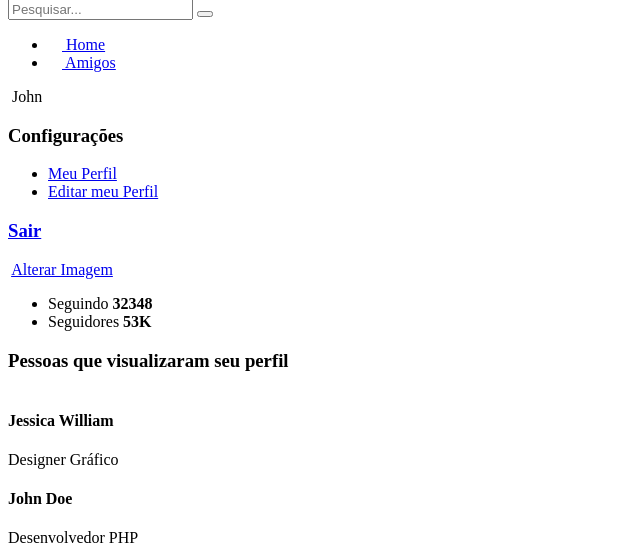
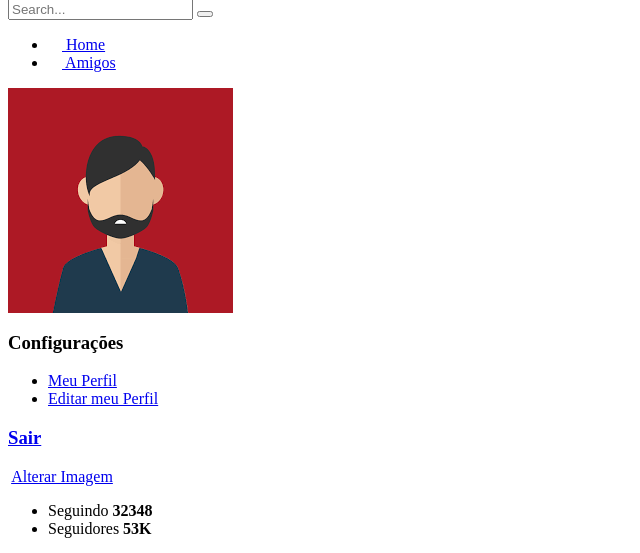
Before and after one commit to ccaaio/projeto-link-jobs, a PHP site: template App/Views/perfil/editar.php in a window 1280 px wide. Shown: the part 309-862 px from the top of the page, without its empty margins (0-640 px from the left). Run offline with PHP 8.4, Linux system fonts and the light colour scheme; the template is opened without the code that fills it, so the values that code supplies are empty; some libraries are stand-ins or nearby versions.

Commit message:
Ajustes no menu da página de perfil

```diff
--- a/App/Views/perfil/editar.php
+++ b/App/Views/perfil/editar.php
@@ -4,11 +4,11 @@
         <div class="container">
             <div class="header-data">
                 <div class="logo">
-                    <a href="principal.html" title=""><img src="images/logo.png" alt=""></a>
+                    <a href="principal.html" title=""><img src="/public/images/logo.png" alt=""></a>
                 </div>
                 <div class="search-bar">
                     <form>
-                        <input type="text" name="search" placeholder="Pesquisar...">
+                        <input type="text" name="search" placeholder="Search...">
                         <button type="submit"><i class="la la-search"></i></button>
                     </form>
                 </div>
@@ -16,15 +16,17 @@
                     <ul>
                         <li>
                             <a href="/principal/" title="">
-                                <span><img src="images/icon1.png" alt=""></span>
+                                <span><img src="/public/images/icon1.png" alt=""></span>
                                 Home
                             </a>
                         </li>
 
                         <li>
-
+                            <div class="badge-notificacoes invisivel">
+                                <span class="badge badge-notificacoes-quantidade"></span>
+                            </div>
                             <a href="/principal/amigos" title="">
-                                <span><img src="images/icon4.png" alt=""></span>
+                                <span><img src="/public/images/icon4.png" alt=""></span>
                                 Amigos
                             </a>
 
@@ -36,8 +38,8 @@
                 </div>
                 <div class="user-account">
                     <div class="user-info">
-                        <img href="perfildousuario.html" src="http://via.placeholder.com/30x30" alt="">
-                        <a title="">John</a>
+                        <img class="foto-perfil-navbar" src="/public/images/perfil/profile-default.png" alt="">
+                        <a title=""><?php  echo \App\Lib\Auth::usuario()->usuario; ?></a>
                         <i class="la la-sort-down"></i>
                     </div>
                     <div class="user-account-settingss">
```
